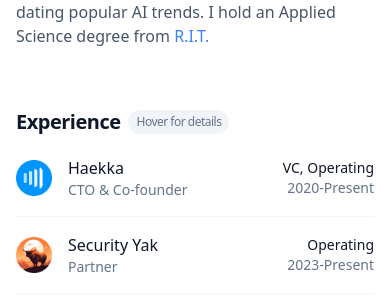
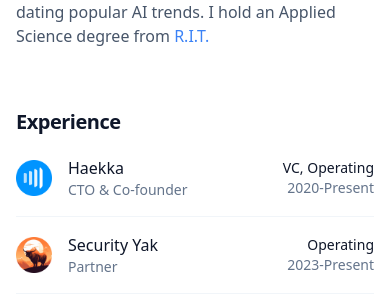
Before and after one commit to rr1000/rrich.io-01, a Jekyll site: the page built from index.html, in a window 390 px wide. Shown: the part 752-1052 px from the top of the page. Built offline with Jekyll 4.4.1, drawn with Linux system fonts in a browser that asks for light colours.

Commit message:
update: hiding hover pill on mobile

```diff
--- a/assets/css/main.css
+++ b/assets/css/main.css
@@ -1447,6 +1447,10 @@
     margin-bottom: 0px;
   }
 
+  .md\:inline-block {
+    display: inline-block;
+  }
+
   .md\:flex-row {
     flex-direction: row;
   }
--- a/index.html
+++ b/index.html
@@ -18,7 +18,7 @@
 <div class="pb-11 px-4 mx-auto">
     <h2 class="flex items-center text-xl md:text-2xl mb-5 tracking-tight font-bold text-slate-900">
         <span>Experience</span>
-        <span class="ml-2 font-normal px-2 py-1 text-xs text-slate-500 bg-slate-100 rounded-full">Hover for details</span>
+        <span class="ml-2 font-normal px-2 py-1 text-xs text-slate-500 bg-slate-100 rounded-full hidden md:inline-block">Hover for details</span>
     </h2>
     {% include home_companies_alt.html %}
 </div>
```
